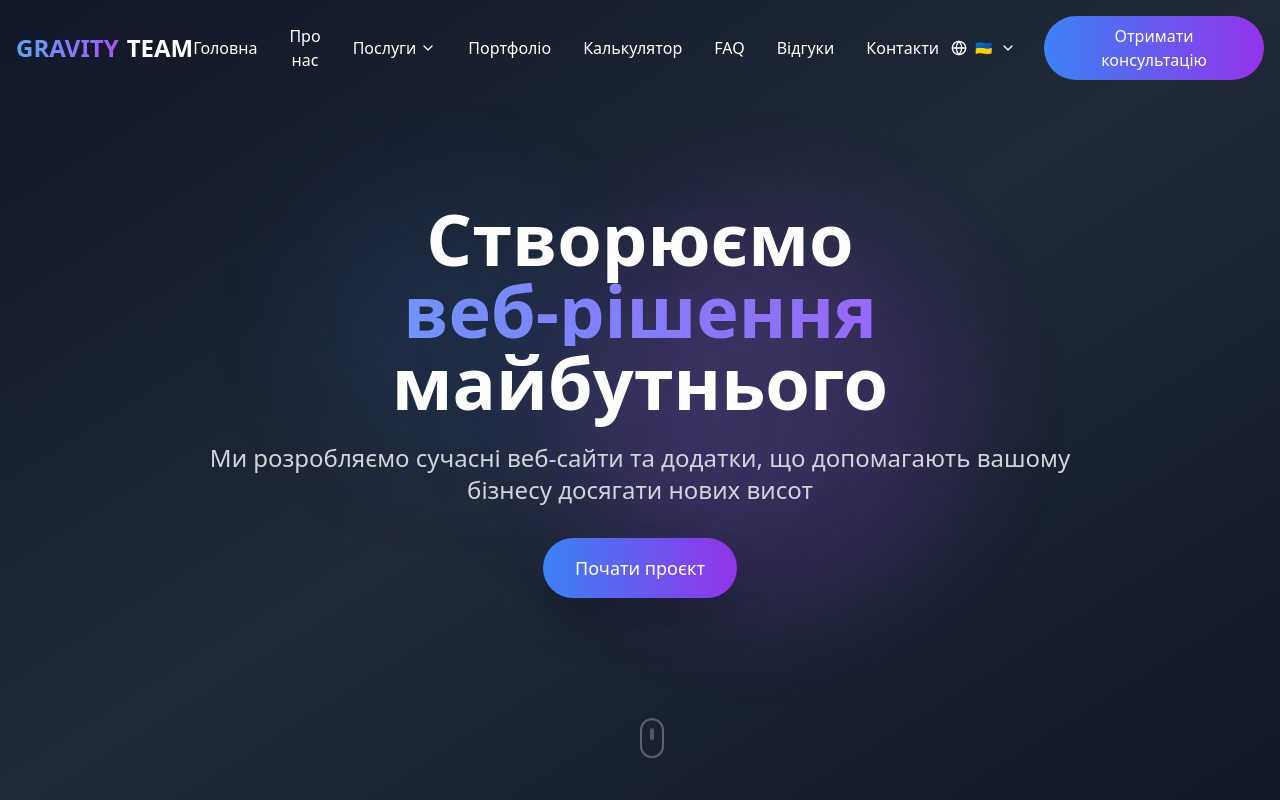
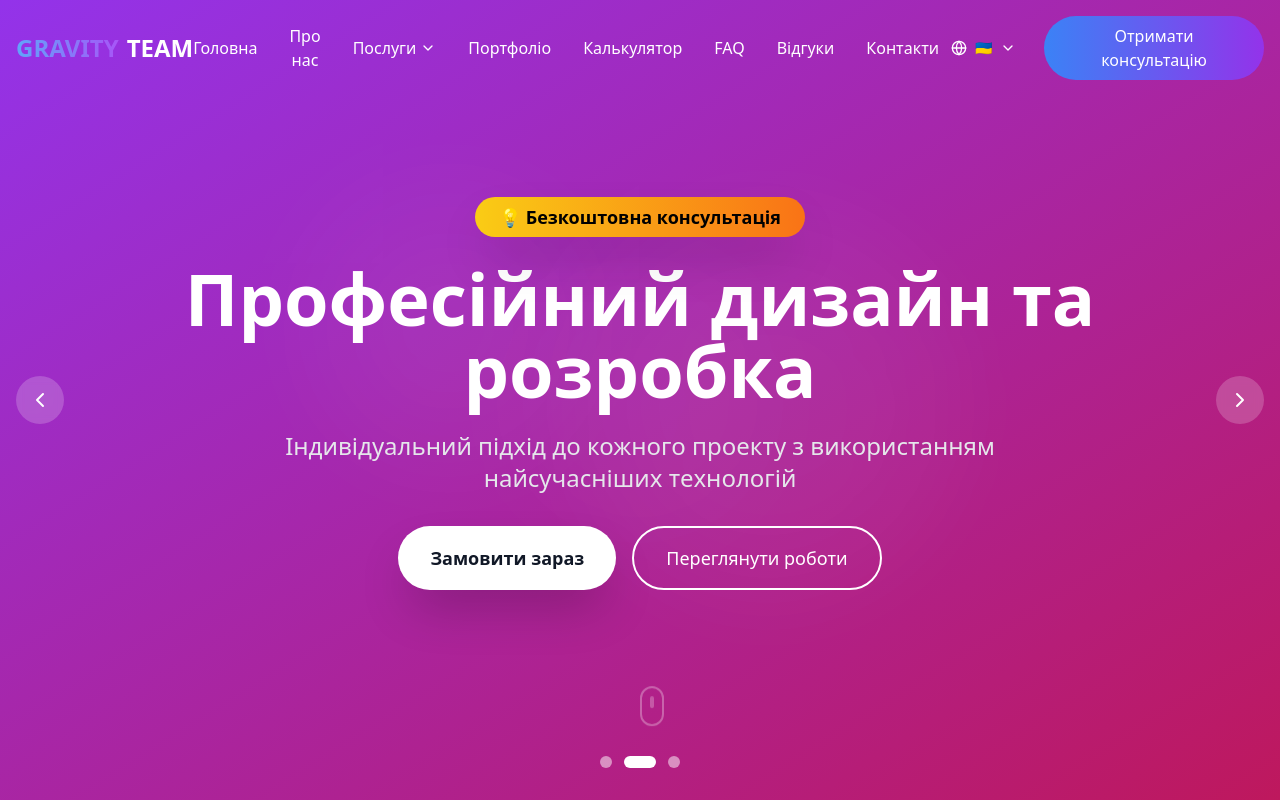
Before and after one commit to tarastm95/gravity-site-forge-8ff965e8, a React (Vite) app: page / in a window 1280 px wide. Shown: the top 800 px of the page. Built offline with nearby package versions, Linux system fonts and the light colour scheme.

Commit message:
Add slider to Hero section
Implement a slider with multiple slides in the Hero section, including the provided text and a 50% discount promotion.

```diff
--- /dev/null
+++ b/src/components/HeroSlider.tsx
@@ -0,0 +1,141 @@
+
+import React, { useState, useEffect } from 'react';
+import { ChevronLeft, ChevronRight } from 'lucide-react';
+import { useLanguage } from '../contexts/LanguageContext';
+
+const HeroSlider: React.FC = () => {
+  const { t } = useLanguage();
+  const [currentSlide, setCurrentSlide] = useState(0);
+
+  const slides = [
+    {
+      title: "Створюємо веб-рішення майбутнього",
+      subtitle: "Ми розробляємо сучасні веб-сайти та додатки, що допомагають вашому бізнесу досягати нових висот",
+      highlight: "🚀 Акція: Знижка 50% на всі послуги!",
+      bgGradient: "from-blue-600 to-purple-700"
+    },
+    {
+      title: "Професійний дизайн та розробка",
+      subtitle: "Індивідуальний підхід до кожного проекту з використанням найсучасніших технологій",
+      highlight: "💡 Безкоштовна консультація",
+      bgGradient: "from-purple-600 to-pink-700"
+    },
+    {
+      title: "Ваш успіх - наш пріоритет",
+      subtitle: "Створюємо рішення, які приносять реальні результати та збільшують ваші продажі",
+      highlight: "⚡ Швидка реалізація проектів",
+      bgGradient: "from-indigo-600 to-blue-700"
+    }
+  ];
+
+  const nextSlide = () => {
+    setCurrentSlide((prev) => (prev + 1) % slides.length);
+  };
+
+  const prevSlide = () => {
+    setCurrentSlide((prev) => (prev - 1 + slides.length) % slides.length);
+  };
+
+  const goToSlide = (index: number) => {
+    setCurrentSlide(index);
+  };
+
+  useEffect(() => {
+    const interval = setInterval(nextSlide, 5000);
+    return () => clearInterval(interval);
+  }, []);
+
+  const scrollToSection = (sectionId: string) => {
+    const element = document.getElementById(sectionId);
+    if (element) {
+      element.scrollIntoView({ behavior: 'smooth' });
+    }
+  };
+
+  return (
+    <section className="min-h-screen flex items-center justify-center relative overflow-hidden">
+      {/* Background for current slide */}
+      <div className={`absolute inset-0 bg-gradient-to-br ${slides[currentSlide].bgGradient} transition-all duration-1000`}>
+        {/* Animated Background Elements */}
+        <div className="absolute inset-0">
+          <div className="absolute top-1/4 left-1/4 w-64 h-64 bg-white/10 rounded-full blur-3xl animate-pulse"></div>
+          <div className="absolute bottom-1/4 right-1/4 w-96 h-96 bg-white/5 rounded-full blur-3xl animate-pulse delay-1000"></div>
+          <div className="absolute top-1/2 left-1/2 transform -translate-x-1/2 -translate-y-1/2 w-72 h-72 bg-white/5 rounded-full blur-3xl animate-pulse delay-2000"></div>
+        </div>
+      </div>
+
+      <div className="container mx-auto px-4 text-center relative z-10">
+        <div className="max-w-5xl mx-auto">
+          {/* Promotion Badge */}
+          <div className="mb-6 animate-bounce">
+            <span className="bg-gradient-to-r from-yellow-400 to-orange-500 text-black px-6 py-2 rounded-full text-lg font-bold shadow-2xl">
+              {slides[currentSlide].highlight}
+            </span>
+          </div>
+
+          <h1 className="text-4xl md:text-6xl lg:text-7xl font-bold text-white mb-6 leading-tight">
+            {slides[currentSlide].title}
+          </h1>
+
+          <p className="text-xl md:text-2xl text-gray-200 mb-8 leading-relaxed max-w-3xl mx-auto">
+            {slides[currentSlide].subtitle}
+          </p>
+
+          <div className="flex flex-col sm:flex-row gap-4 justify-center">
+            <button
+              onClick={() => scrollToSection('contact')}
+              className="bg-white text-gray-900 text-lg px-8 py-4 rounded-full hover:bg-gray-100 transition-all duration-300 transform hover:scale-105 shadow-2xl font-semibold"
+            >
+              Замовити зараз
+            </button>
+            <button
+              onClick={() => scrollToSection('portfolio')}
+              className="border-2 border-white text-white text-lg px-8 py-4 rounded-full hover:bg-white hover:text-gray-900 transition-all duration-300 transform hover:scale-105"
+            >
+              Переглянути роботи
+            </button>
+          </div>
+        </div>
+      </div>
+
+      {/* Navigation arrows */}
+      <button
+        onClick={prevSlide}
+        className="absolute left-4 top-1/2 transform -translate-y-1/2 bg-white/20 hover:bg-white/30 text-white p-3 rounded-full transition-all duration-300 backdrop-blur-sm"
+      >
+        <ChevronLeft className="w-6 h-6" />
+      </button>
+
+      <button
+        onClick={nextSlide}
+        className="absolute right-4 top-1/2 transform -translate-y-1/2 bg-white/20 hover:bg-white/30 text-white p-3 rounded-full transition-all duration-300 backdrop-blur-sm"
+      >
+        <ChevronRight className="w-6 h-6" />
+      </button>
+
+      {/* Dots indicator */}
+      <div className="absolute bottom-8 left-1/2 transform -translate-x-1/2 flex space-x-3">
+        {slides.map((_, index) => (
+          <button
+            key={index}
+            onClick={() => goToSlide(index)}
+            className={`w-3 h-3 rounded-full transition-all duration-300 ${
+              index === currentSlide
+                ? 'bg-white w-8'
+                : 'bg-white/50 hover:bg-white/70'
+            }`}
+          />
+        ))}
+      </div>
+
+      {/* Scroll Indicator */}
+      <div className="absolute bottom-16 left-1/2 transform -translate-x-1/2 animate-bounce">
+        <div className="w-6 h-10 border-2 border-white/30 rounded-full flex justify-center">
+          <div className="w-1 h-3 bg-white/50 rounded-full mt-2 animate-pulse"></div>
+        </div>
+      </div>
+    </section>
+  );
+};
+
+export default HeroSlider;
--- a/src/pages/Index.tsx
+++ b/src/pages/Index.tsx
@@ -2,7 +2,7 @@
 import React from 'react';
 import SEO from '../components/SEO';
 import Header from '../components/Header';
-import Hero from '../components/Hero';
+import HeroSlider from '../components/HeroSlider';
 import About from '../components/About';
 import Services from '../components/Services';
 import Portfolio from '../components/Portfolio';
@@ -20,7 +20,7 @@ const Index: React.FC = () => {
       <SEO />
       <Header />
       <main>
-        <Hero />
+        <HeroSlider />
         <About />
         <Services />
         <Portfolio />
```
